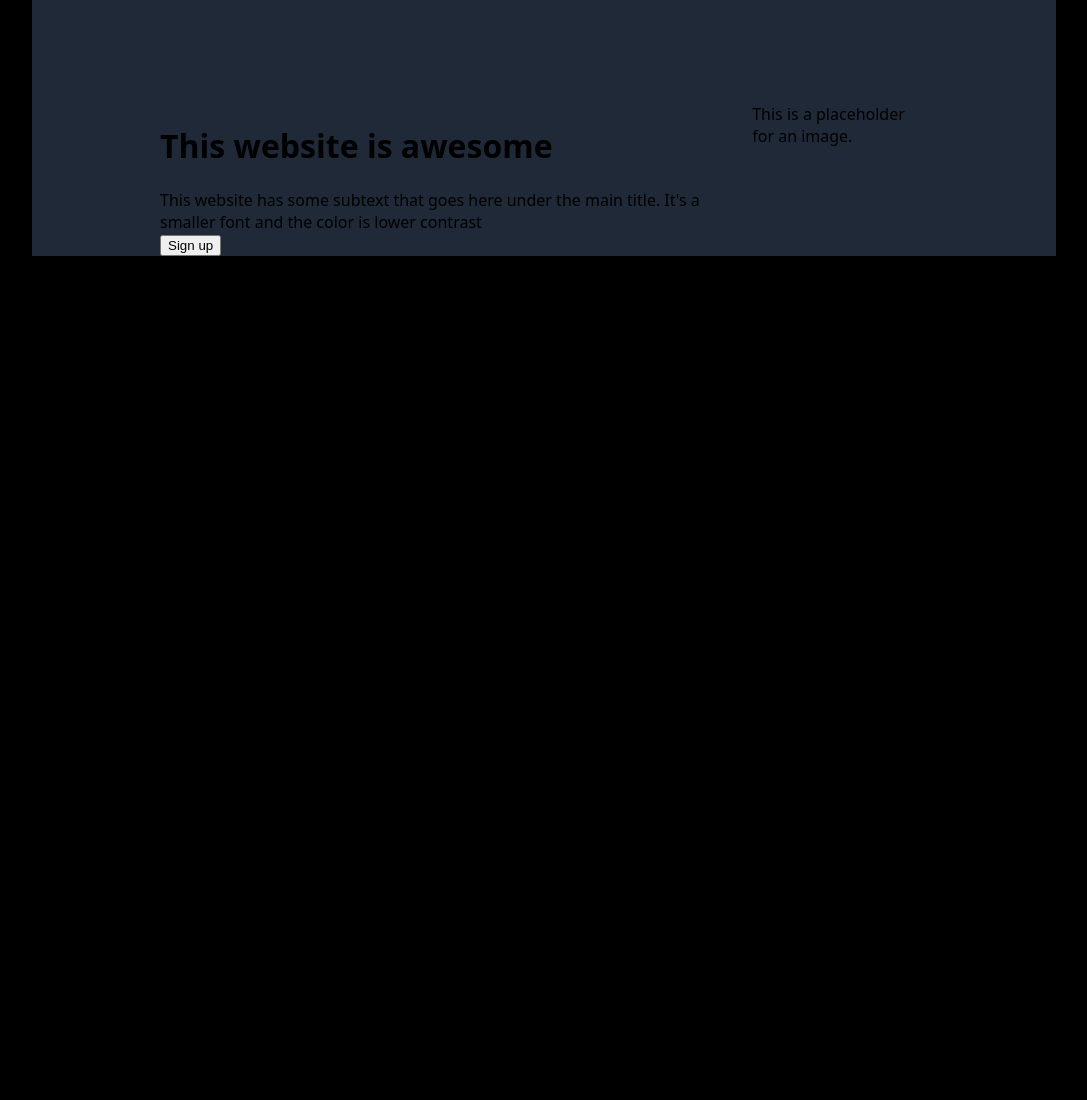
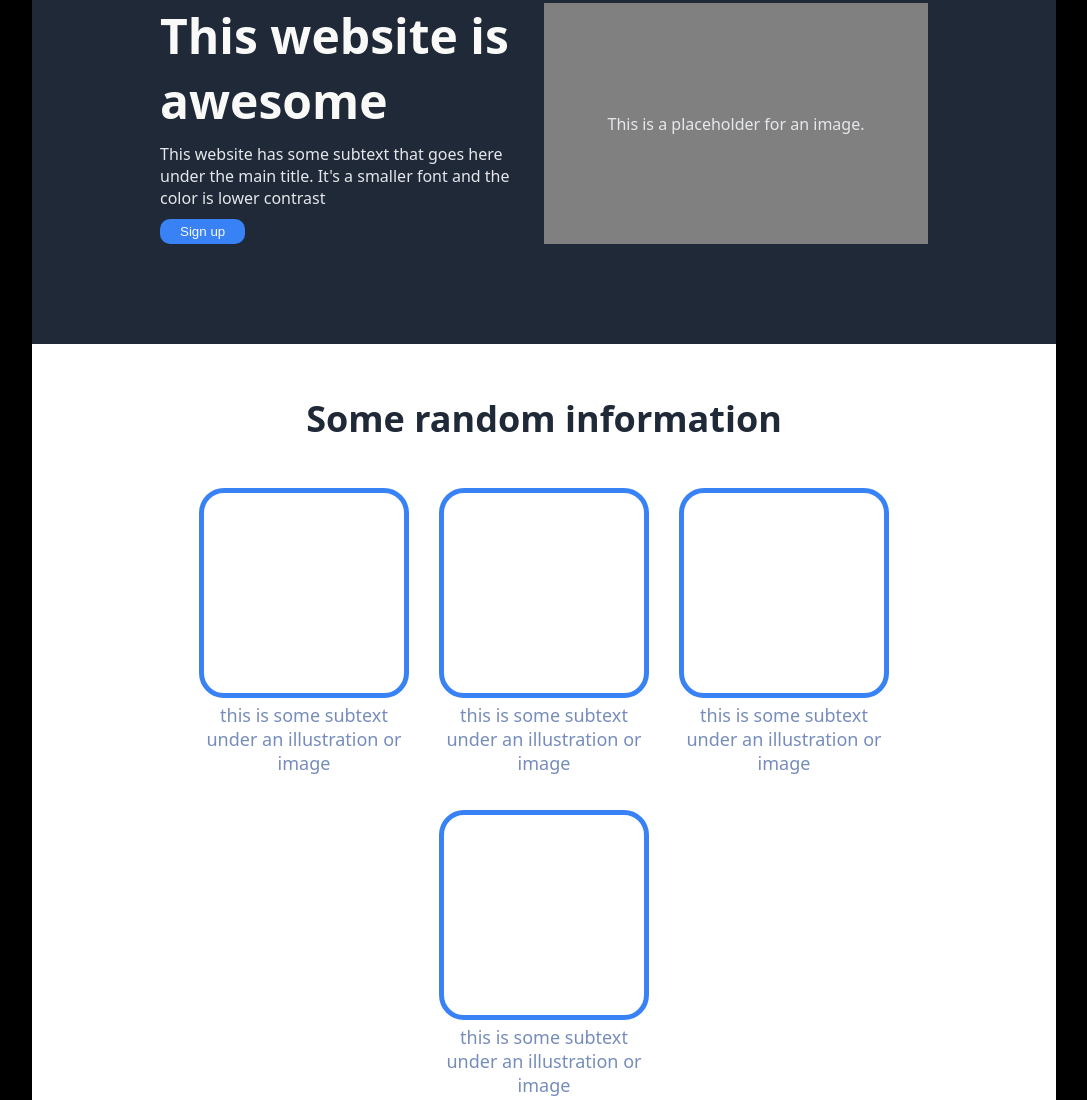
Before and after one commit to DiegoPreDev/mockup-page, a plain HTML site: page index.html in a window 1280 px wide. Shown: the part 150-1250 px from the top of the page, without its empty margins (96-1183 px from the left). Before the commit the page ends 800 px from the top, so only its background shows below. Drawn offline with Linux system fonts and the light colour scheme.

Commit message:
1 and 2 sec finished

```diff
--- a/index.html
+++ b/index.html
@@ -37,8 +37,33 @@
         <div class="image">
             This is a placeholder for an image.
         </div>
+    </div>
 
+    <div class="second-section">
 
+        <div class="sub-title">
+            Some random information
+        </div>
+
+        <div class="square-list">
+
+            <div class="square-item">
+                <div class="square"></div>
+                <div class="square-subtext">this is some subtext under an illustration or image</div>
+            </div>
+            <div class="square-item">
+                <div class="square"></div>
+                <div class="square-subtext">this is some subtext under an illustration or image</div>
+            </div>
+            <div class="square-item">
+                <div class="square"></div>
+                <div class="square-subtext">this is some subtext under an illustration or image</div>
+            </div>
+            <div class="square-item">
+                <div class="square"></div>
+                <div class="square-subtext">this is some subtext under an illustration or image</div>
+            </div>
+        </div>
 
     </div>
 </body>
--- a/style.css
+++ b/style.css
@@ -1,9 +1,12 @@
+/*{
+    outline: 2px solid red;
+}*/
 
 body{
     display: flex;
     margin: 0;
     flex-direction: column;
-    background-color: black;
+    background-color: rgb(0, 0, 0);
     min-height: 100vh;
     font-family: system-ui, -apple-system, BlinkMacSystemFont, 'Segoe UI', Roboto, Oxygen, Ubuntu, Cantarell, 'Open Sans', 'Helvetica Neue', sans-serif;
 }
@@ -20,7 +23,8 @@ body{
 }
 
 .first-section{
-    padding-top: 200px;
+    padding-top: 100px;
+    padding-bottom: 100px;
 }
 
 .header{
@@ -37,6 +41,79 @@ body{
     font-size: 18px;
 }
 
+.image{
+    background-color: gray;
+    color: #e5e7eb;
+    min-width: fit-content;
+    align-items: center;
+    justify-content: center;
+    display: flex;
+    width: 500px;
+}
+
+.left{
+    width: 500px;
+}
+
+.subtext{
+    margin-bottom: 10px;
+    color: #e5e7eb;
+}
+
+.second-section{
+    background-color: white;
+    margin-left: 10%;
+    margin-right: 10%;
+    padding-left: 10%;
+    padding-right: 10%;
+}
+
+.sub-title{
+    font-size: 36px;
+    color: #1f2937;
+    font-weight: 900;
+    text-align: center;
+    margin: 50px;
+}
+
+.square-list{
+    display: flex;
+    justify-content: center;
+    gap: 40px;
+    margin-bottom: 50px;
+    flex-wrap: wrap;
+}
+
+.square{
+    outline: 5px solid #3882f6;
+    width: 200px;
+    height: 200px;
+    border-radius: 20px;
+    margin-bottom: 10px;
+}
+
+.square-subtext{
+    font-size: 18px;
+    color: #768dbb;
+    text-align: center;
+    width: 200px;
+}
+
+button{
+    background-color: #3882f6;
+    color: #f9faf8;
+    padding: 5px 20px 5px 20px;
+    border-radius: 10px;
+    border: 2px;
+}
+
+h1{
+    font-size: 48px;
+    color: #f9faf8;
+    font-weight: 900;
+    margin: 0 0 10px;
+}
+
 ul{
     list-style-type: none;
     margin: 0;
```
